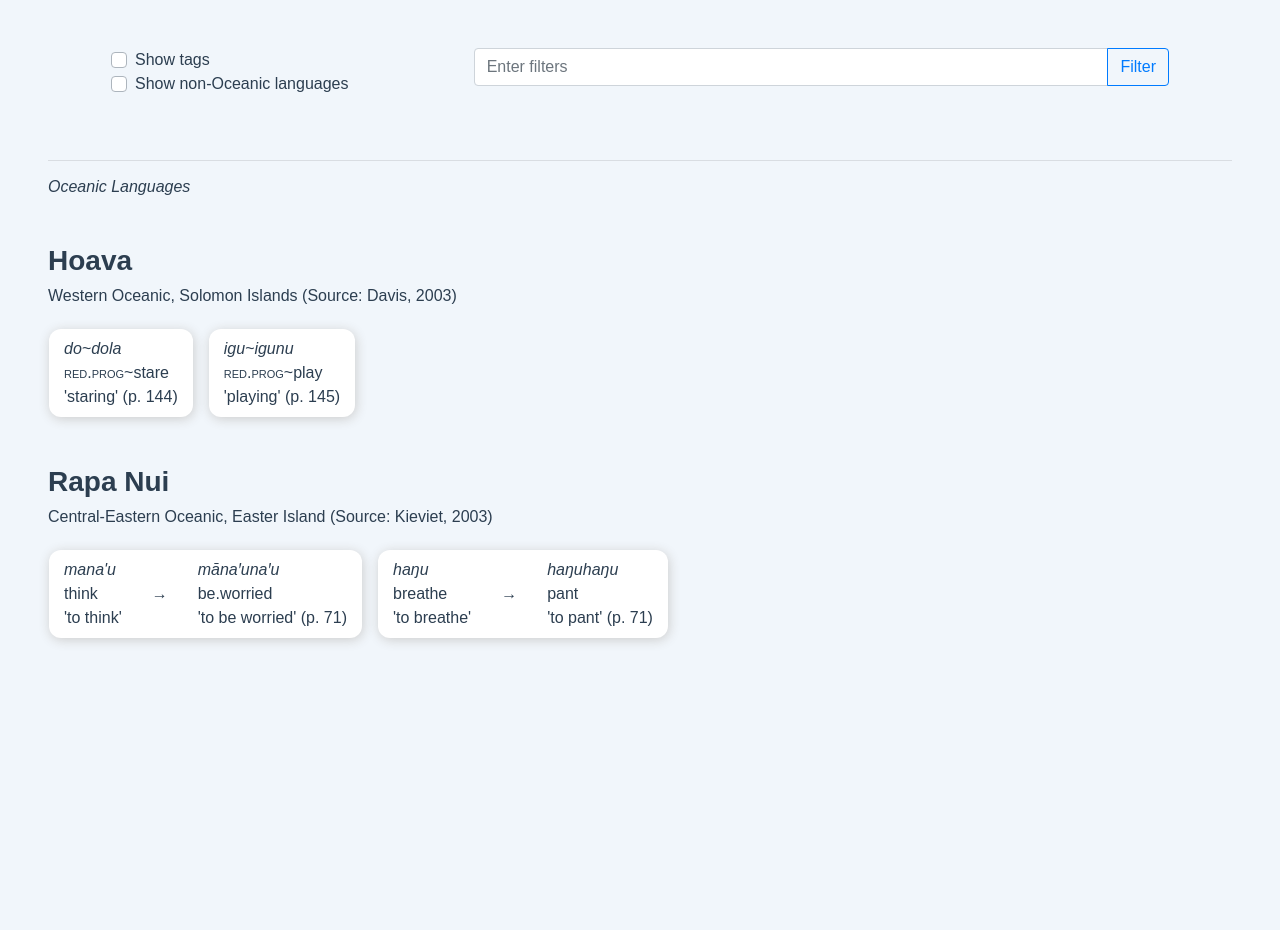
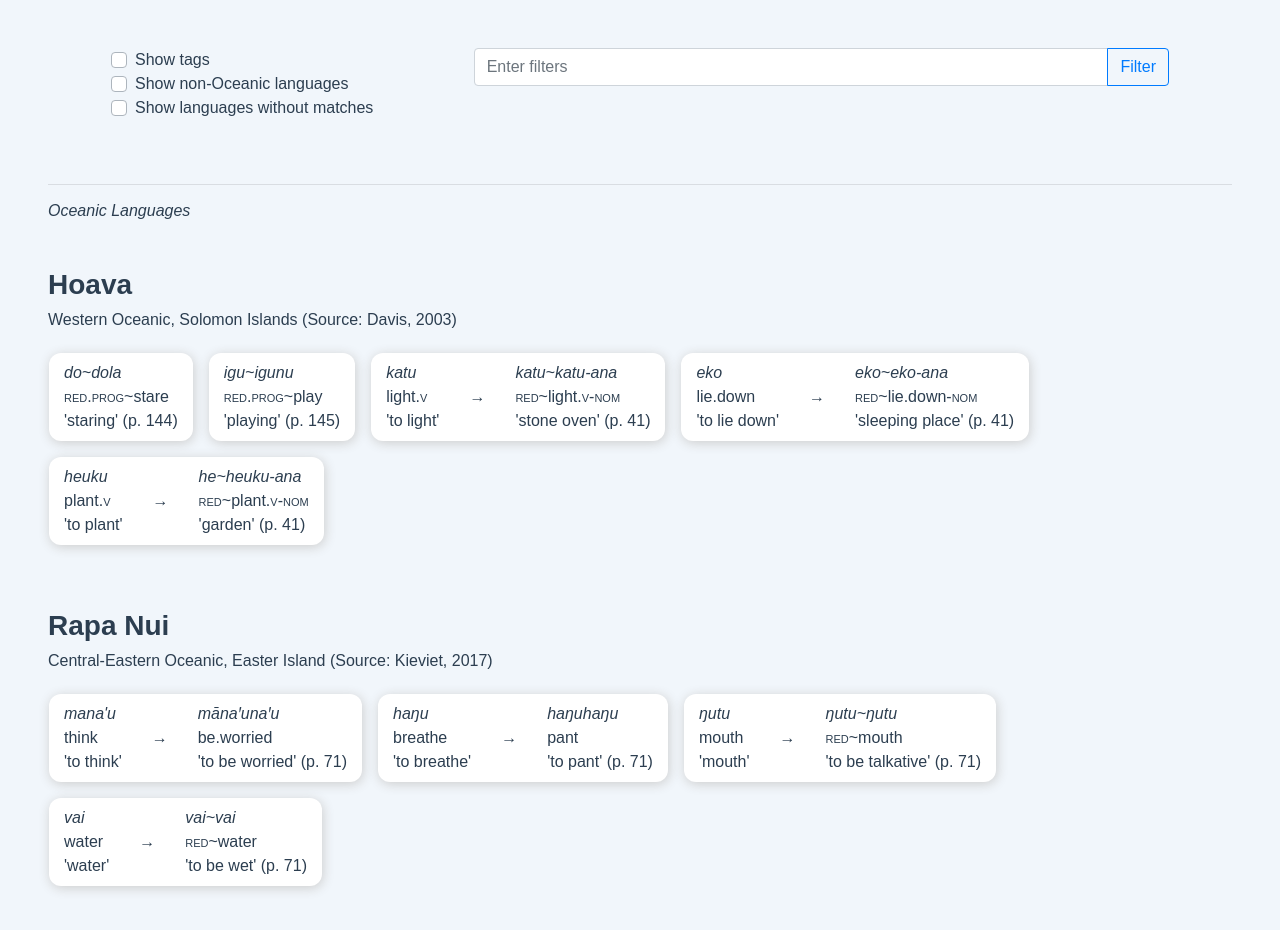
Before and after one commit to frankkulak/research-db, a Vue app: page / in a window 1280 px wide. Shown: the top 930 px of the page. Before the commit the page ends 800 px from the top, so only its background shows below. Built offline with nearby package versions, Linux system fonts and the light colour scheme.

Commit message:
Add rest of languages.

```diff
--- a/src/components/DatapointDisplay.vue
+++ b/src/components/DatapointDisplay.vue
@@ -1,5 +1,5 @@
 <template>
-    <b-col class="datapoint-display py-2 ml-3 text-left" cols="auto">
+    <b-col class="datapoint-display py-2 ml-3 text-left mb-3" cols="auto">
         <b-row>
             <b-col v-if="data.control !== null" cols="auto">
                 <em class="form">{{ data.control.form }}</em>
--- a/src/components/HomePage.vue
+++ b/src/components/HomePage.vue
@@ -11,6 +11,11 @@
                     <b-form-checkbox id="cbox-other" v-model="showOther" name="cbox-other"
                                      value="true" unchecked-value="false">
                         Show non-Oceanic languages
+                    </b-form-checkbox>
+
+                    <b-form-checkbox id="cbox-nomatch" v-model="showNoMatch" name="cbox-nomatch"
+                                     value="true" unchecked-value="false">
+                        Show languages without matches
                     </b-form-checkbox>
                 </b-col>
 
@@ -30,7 +35,7 @@
             <div v-show="oceanicLanguages.length > 0">
                 <language-display v-for="language in oceanicLanguages" :key="language.name"
                                   :lang="language" :oceanic="true" :show-tags="showTags"
-                                  :filter-queries="filterQueries"/>
+                                  :filter-queries="filterQueries" :show-no-match="showNoMatch"/>
             </div>
             <div v-show="oceanicLanguages.length === 0" class="mb-5">
                 <em>No matching languages.</em>
@@ -41,7 +46,7 @@
                 <h6 class="mb-5"><em>Other Languages</em></h6>
                 <language-display v-for="language in otherLanguages" :key="language.name"
                                   :lang="language" :oceanic="false" :show-tags="showTags"
-                                  :filter-queries="filterQueries"/>
+                                  :filter-queries="filterQueries" :show-no-match="showNoMatch"/>
             </div>
         </b-container>
     </div>
@@ -75,7 +80,8 @@
                 showTags: 'false',
                 showOther: 'false',
                 filterQueryText: '',
-                filterQueries: ''
+                filterQueries: '',
+                showNoMatch: 'false'
             }
         },
         computed: {
--- a/src/components/LanguageDisplay.vue
+++ b/src/components/LanguageDisplay.vue
@@ -1,5 +1,5 @@
 <template>
-    <b-row class="language-display mb-5">
+    <b-row class="language-display mb-5" v-show="(showNoMatch === 'true') || entries.length > 0">
         <b-col cols="12" class="text-left mb-3">
             <h3><strong>{{ lang.name }}</strong></h3>
             <h6 v-if="oceanic">{{ lang.family }}, {{ lang.region }} (Source: {{ lang.source }})</h6>
@@ -26,7 +26,8 @@
             lang: Object,
             oceanic: Boolean,
             showTags: String,
-            filterQueries: String
+            filterQueries: String,
+            showNoMatch: String
         },
         computed: {
             entries() {
--- a/src/modules/Data.js
+++ b/src/modules/Data.js
@@ -35,11 +35,69 @@ export const OceanicLanguages = [
                     "inflection"
                 ]
             },
+            {
+                form: "katu~katu-ana",
+                gloss: "<span>red</span>~light.<span>v</span>-<span>nom</span>",
+                translation: "stone oven",
+                control: {
+                    form: "katu",
+                    gloss: "light.<span>v</span>",
+                    translation: "to light"
+                },
+                page: "41",
+                tags: [
+                    "total",
+                    "initial",
+                    "nominalizer",
+                    "verb",
+                    "derivation",
+                    "affixation"
+                ]
+            },
+            {
+                form: "eko~eko-ana",
+                gloss: "<span>red</span>~lie.down-<span>nom</span>",
+                translation: "sleeping place",
+                control: {
+                    form: "eko",
+                    gloss: "lie.down",
+                    translation: "to lie down"
+                },
+                page: "41",
+                tags: [
+                    "total",
+                    "initial",
+                    "nominalizer",
+                    "verb",
+                    "derivation",
+                    "affixation"
+                ]
+            },
+            {
+                form: "he~heuku-ana",
+                gloss: "<span>red</span>~plant.<span>v</span>-<span>nom</span>",
+                translation: "garden",
+                control: {
+                    form: "heuku",
+                    gloss: "plant.<span>v</span>",
+                    translation: "to plant"
+                },
+                page: "41",
+                tags: [
+                    "partial",
+                    "initial",
+                    "monosyllabic",
+                    "nominalizer",
+                    "verb",
+                    "derivation",
+                    "affixation"
+                ]
+            },
         ]
     },
     {
         name: "Rapa Nui",
-        source: "Kieviet, 2003",
+        source: "Kieviet, 2017",
         family: "Central-Eastern Oceanic",
         region: "Easter Island",
         reduplication: [
@@ -81,7 +139,118 @@ export const OceanicLanguages = [
                     "derivation",
                 ]
             },
+            {
+                form: "ŋutu~ŋutu",
+                gloss: "<span>red</span>~mouth",
+                translation: "to be talkative",
+                control: {
+                    form: "ŋutu",
+                    gloss: "mouth",
+                    translation: "mouth",
+                },
+                page: "71",
+                tags: [
+                    "noun",
+                    "total",
+                    "verbalizer",
+                    "derivation",
+                ]
+            },
+            {
+                form: "vai~vai",
+                gloss: "<span>red</span>~water",
+                translation: "to be wet",
+                control: {
+                    form: "vai",
+                    gloss: "water",
+                    translation: "water",
+                },
+                page: "71",
+                tags: [
+                    "noun",
+                    "total",
+                    "verbalizer",
+                    "derivation",
+                ]
+            },
         ]
+    },
+    {
+        name: "Hawaiian",
+        source: "Elbert & Pukui, 1979",
+        family: "Central-Eastern Oceanic",
+        region: "Hawaii",
+        reduplication: []
+    },
+    {
+        name: "Tigak",
+        source: "Beaumont, 1979",
+        family: "Western Oceanic",
+        region: "Papua New Guinea",
+        reduplication: []
+    },
+    {
+        name: "Tuvaluan",
+        source: "Besnier, 2000",
+        family: "Central-Eastern Oceanic",
+        region: "Tuvalu",
+        reduplication: []
+    },
+    {
+        name: "Mussau-Emira",
+        source: "Brownie & Brownie, 2007",
+        family: "St. Matthias",
+        region: "Papua New Guinea",
+        reduplication: []
+    },
+    {
+        name: "Ughele",
+        source: "Frosted, 2012",
+        family: "Western Oceanic",
+        region: "Solomon Islands",
+        reduplication: []
+    },
+    {
+        name: "Wuvulu",
+        source: "Hafford, 2014",
+        family: "Admiralty",
+        region: "Papua New Guinea",
+        reduplication: []
+    },
+    {
+        name: "Loniu",
+        source: "Hamel, 1994",
+        family: "Admiralty",
+        region: "Papua New Guinea",
+        reduplication: []
+    },
+    {
+        name: "Mandara",
+        source: "Hong & Hong, 2003",
+        family: "Western Oceanic",
+        region: "Papua New Guinea",
+        reduplication: []
+    },
+    {
+        name: "Yapese",
+        source: "Jenson, 1977",
+        family: "Yapese",
+        region: "Papua New Guinea",
+        reduplication: []
+    },
+    {
+        name: "Vaeakau-Taumako",
+        source: "Næss & Hovdhaugen, 2011",
+        family: "Central-Eastern Oceanic",
+        region: "Solomon Islands",
+        reduplication: []
+    },
+    {
+        name: "Vitu",
+        source: "van den Berg & Bachet, 2006",
+        family: "Western Oceanic",
+        region: "Papua New Guinea",
+        reduplication: []
     },
 ];
 
```
